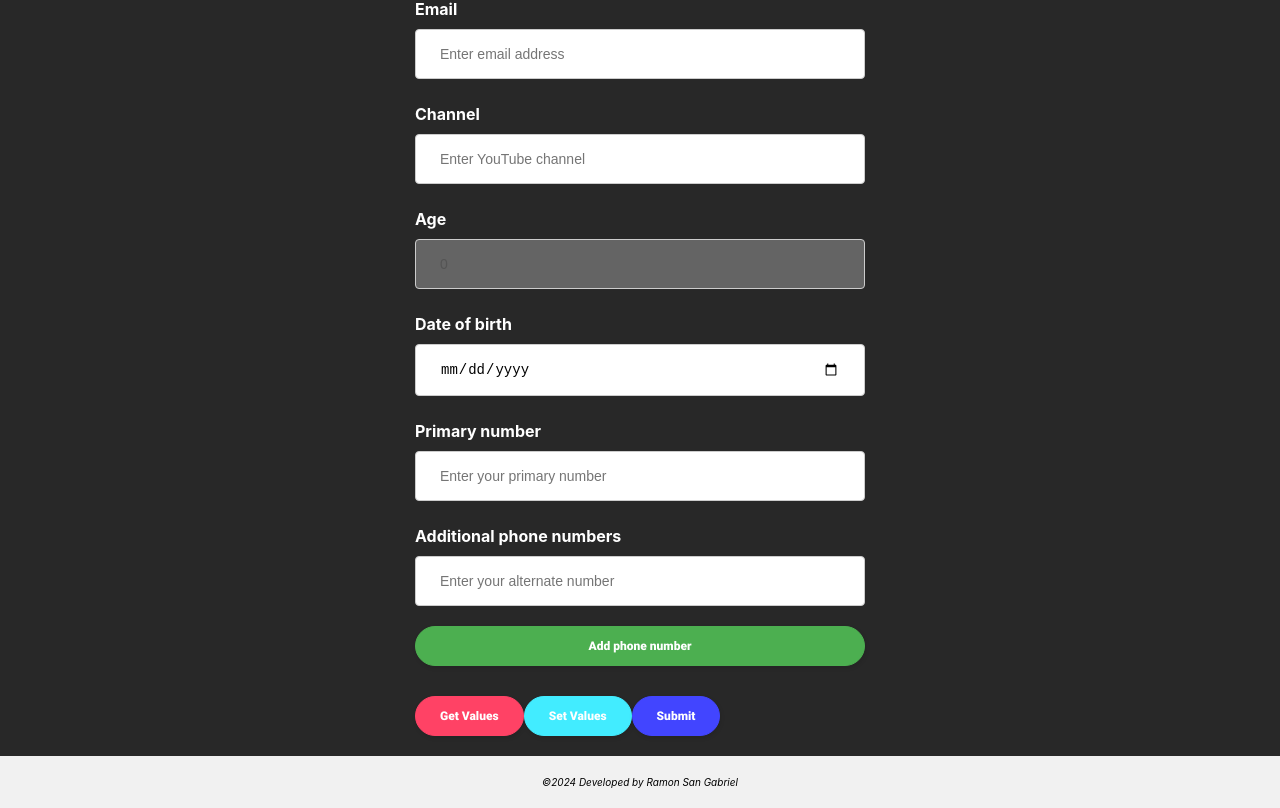
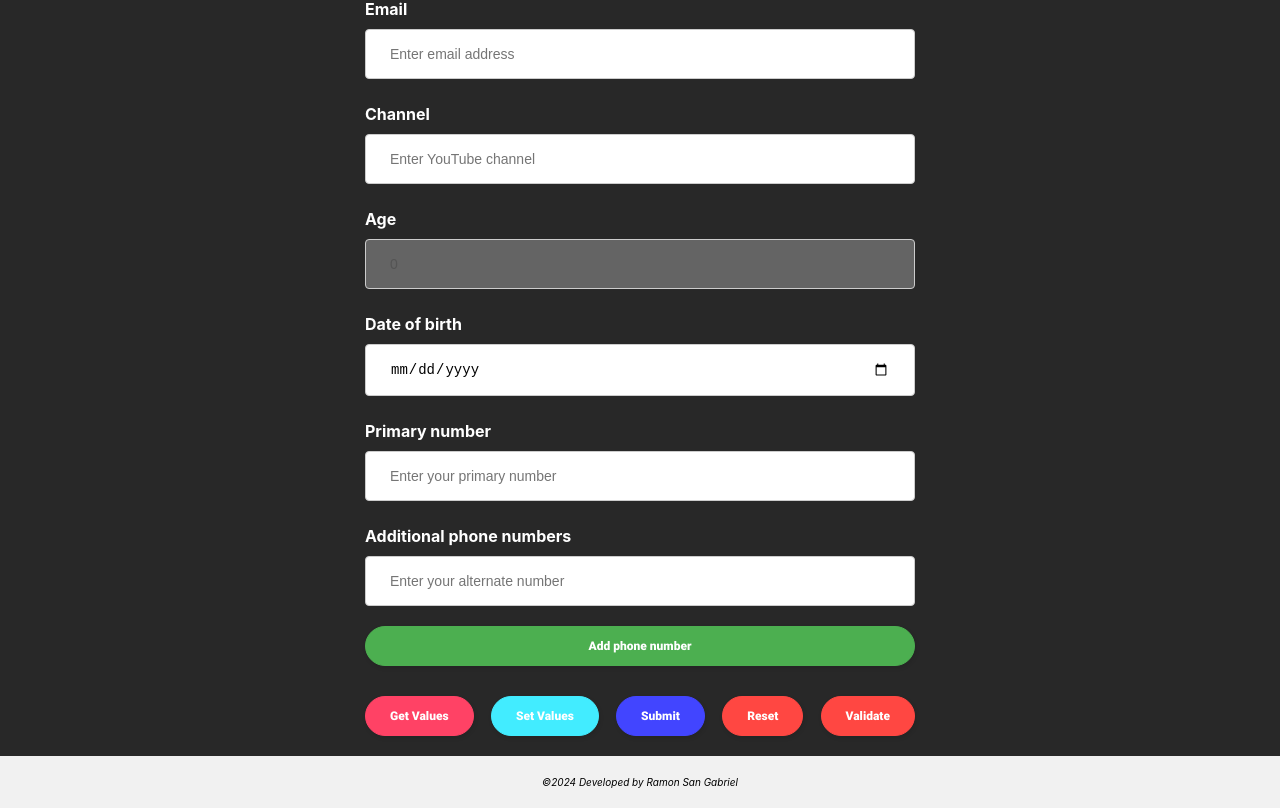
Before and after one commit to RamonSanGabriel/goit-react-hw-02-phonebook3, a React (Create React App) app: page / in a window 1280 px wide. Shown: the part 279-1087 px from the top of the page. Built offline with nearby package versions, Linux system fonts and the light colour scheme.

Commit message:
buttons spacing

```diff
--- /dev/null
+++ b/src/components/Buttons/ResetBtn/ResetBtn.jsx
@@ -0,0 +1,13 @@
+import css from './ResetBtn.module.css';
+
+const ResetBtn = ({ reset }) => {
+  return (
+    <div>
+      <button className={css.submitBtn} type="button" onClick={() => reset()}>
+        Reset
+      </button>
+    </div>
+  );
+};
+
+export default ResetBtn;
--- a/src/components/Buttons/SubmitBtn/SubmitBtn.jsx
+++ b/src/components/Buttons/SubmitBtn/SubmitBtn.jsx
@@ -1,23 +1,15 @@
 import css from './SubmitBtn.module.css';
 
 const SubmitBtn = ({ isDirty, isValid, onSubmit, isSubmitting }) => {
-  /*   const isDirty = props.isDirty;
-  const isValid = props.isValid; */
-
-  // console.log(isDirty, isValid);
-  // const isDisabled = !isDirty || isValid;
-
   return (
     <>
-      {/* <div style={{ margin: '15px 0' }}> */}
       <button
         className={css.submitBtn}
         onClick={onSubmit}
-        disabled={!isDirty || !isValid || isSubmitting}
+        // disabled={!isDirty || isSubmitting}
       >
         Submit
       </button>
-      {/* </div> */}
     </>
   );
 };
--- /dev/null
+++ b/src/components/Buttons/ValidateBtn/ValidateBtn.jsx
@@ -0,0 +1,19 @@
+import css from './Validate.module.css';
+
+const ValidateBtn = ({ trigger }) => {
+  return (
+    <div>
+      <div>
+        <button
+          className={css.submitBtn}
+          type="button"
+          onClick={() => trigger('channel')}
+        >
+          Validate
+        </button>
+      </div>
+    </div>
+  );
+};
+
+export default ValidateBtn;
--- a/src/components/YoutubeForm/YouTubeForm.jsx
+++ b/src/components/YoutubeForm/YouTubeForm.jsx
@@ -1,12 +1,14 @@
 import { useForm, useFieldArray } from 'react-hook-form';
 // import { DevTool } from '@hookform/devtools';
-import { btnContainer } from '../../data/buttons';
 import css from './YouTubeForm.module.css';
 import SubmitBtn from 'components/Buttons/SubmitBtn/SubmitBtn';
 import GetValueBtn from 'components/Buttons/GetValueBtn/GetValueBtn';
 import SetValuesBtn from 'components/Buttons/SetValuesBtn/SetValuesBtn';
 import AddBtn from 'components/Buttons/AddBtn/AddBtn';
 import DeleteBtn from 'components/Buttons/DeleteBtn/DeleteBtn';
+import ResetBtn from 'components/Buttons/ResetBtn/ResetBtn';
+import { useEffect } from 'react';
+import ValidateBtn from 'components/Buttons/ValidateBtn/ValidateBtn';
 
 let renderCounter = 0;
 
@@ -26,6 +28,7 @@ const YouTubeForm = () => {
         },
       ],
     },
+    mode: 'onSubmit',
   });
 
   const {
@@ -35,7 +38,8 @@ const YouTubeForm = () => {
     watch,
     getValues,
     setValue,
-
+    reset,
+    trigger,
     formState: {
       errors,
       touchedFields,
@@ -48,6 +52,12 @@ const YouTubeForm = () => {
       submitCount,
     },
   } = form;
+
+  useEffect(() => {
+    if (isSubmitSuccessful) {
+      reset();
+    }
+  }, [isSubmitSuccessful, reset]);
 
   // console.log({ touchedFields, dirtyFields, isDirty, isValid });
   console.log({ isSubmitting, isSubmitted, isSubmitSuccessful, submitCount });
@@ -67,7 +77,8 @@ const YouTubeForm = () => {
       shouldTouch: true,
     });
   };
-  const onSubmit = () => console.log('Form submitted');
+
+  const onSubmit = data => console.log('Form submitted', data);
 
   const watchUsername = watch('username');
   const onError = errors => {
@@ -130,8 +141,15 @@ const YouTubeForm = () => {
                   notBlackListed: fieldValue => {
                     return (
                       !fieldValue.endsWith('baddomain.com') ||
-                      'This domain is not support*'
+                      'This domain is not supported*'
                     );
+                  },
+                  emailAvailable: async fieldValue => {
+                    const response = await fetch(
+                      `https://jsonplaceholder.typicode.com/users?email=${fieldValue}`
+                    );
+                    const data = await response.json();
+                    return data.length === 0 || 'Email is already taken*';
                   },
                   /* validate: fieldValue => {
                 return (
@@ -245,7 +263,7 @@ const YouTubeForm = () => {
             </>
           </div>
 
-          <div style={btnContainer}>
+          <div className={css.containerBtn}>
             {/* Get Value Button */}
             <GetValueBtn handleGetValues={handleGetValues} />
 
@@ -258,7 +276,10 @@ const YouTubeForm = () => {
               isValid={isValid}
               onSubmit={onSubmit}
               isSubmitting={isSubmitting}
+              errors={onError}
             />
+            <ResetBtn reset={reset} />
+            <ValidateBtn trigger={trigger} />
           </div>
         </form>
         {/* <DevTool control={control} /> */}
--- a/src/components/YoutubeForm/YouTubeForm.module.css
+++ b/src/components/YoutubeForm/YouTubeForm.module.css
@@ -2,6 +2,7 @@ h2 {
   margin-bottom: 0 auto 20px;
 }
 .container {
+  /* display: flex; */
   padding: 0 3px;
   color: #fff;
   background-color: #282828;
@@ -12,6 +13,16 @@ h2 {
     justify-content: center;
     align-items: center;
     padding: 0 20px;
+  }
+}
+.containerBtn {
+  display: inline-flex;
+  flex-wrap: wrap;
+  justify-content: space-between;
+  /* padding: 0 10px; */
+
+  @media (width > 767px) {
+    display: flex;
   }
 }
 .errors {
--- a/src/data/buttons.js
+++ b/src/data/buttons.js
@@ -1,4 +1,4 @@
 export const btnContainer = {
-  display: 'inline-flex',
-  // gridTemplateColumns: '1fr 1fr 1fr',
+  display: 'flex',
+  flexDirection: 'column',
 };
--- a/src/index.css
+++ b/src/index.css
@@ -38,7 +38,7 @@ input[type='phone'] {
 
   @media (width > 767px) {
     margin: 0;
-    width: 400px;
+    width: 500px;
   }
 }
 /* input[type='number'] {
```
Also changed, not shown: src/components/Buttons/ResetBtn/ResetBtn.module.css (added), src/components/Buttons/ValidateBtn/Validate.module.css (added).
